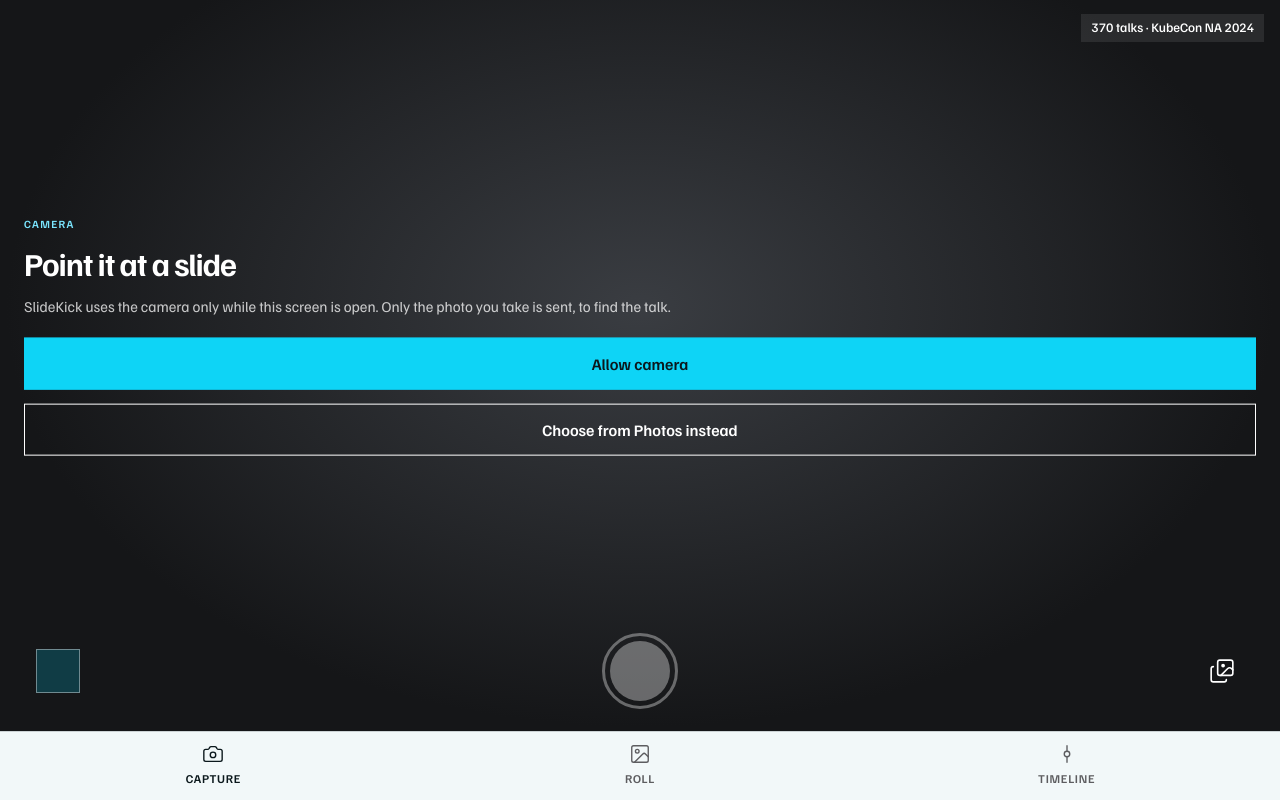
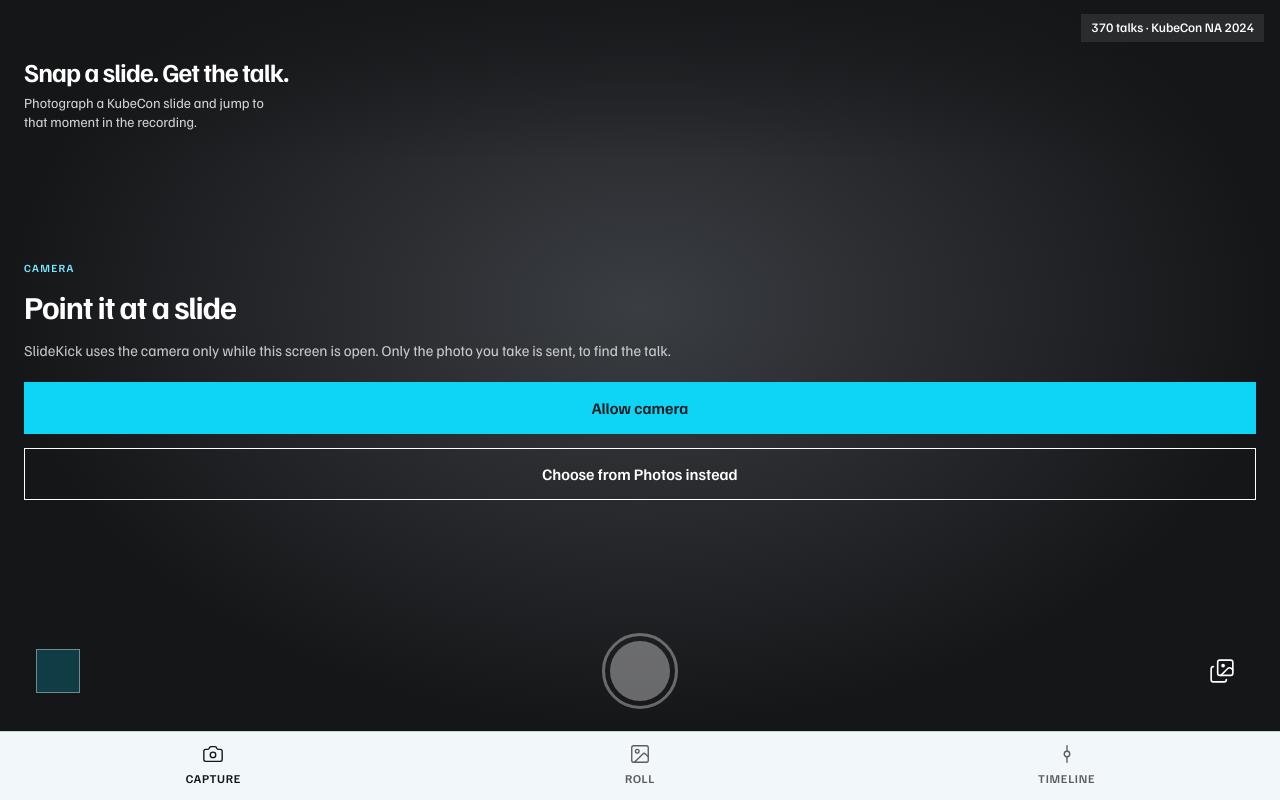
Before and after one commit to Naterd/hackathon-cnh, a FastAPI app: page / in a window 1280 px wide. Run offline with FastAPI, Linux system fonts and the light colour scheme; some libraries are stand-ins or nearby versions.

Commit message:
Capture: say what the app does at the top of the opening screen
A visible headline and one line under the tags: "Snap a slide. Get the talk." The screen was
only a shutter button. The aim box and the camera-off panel now start below it.

Agent-Assisted-By: claude-code (session a92ce52b-94b4-47e7-8ce9-6b6345f93fc4)

```diff
--- a/app/static/style.css
+++ b/app/static/style.css
@@ -129,12 +129,15 @@ main { position: relative; flex: 1; min-height: 0; }
 /* Capture */
 .dark { overflow: hidden; background: radial-gradient(ellipse at 50% 42%, #3a3d42, #151618 70%); color: #fff; }
 #viewfinder { position: absolute; inset: 0; width: 100%; height: 100%; object-fit: cover; }
+.intro { position: absolute; inset: 0 0 auto; padding: calc(env(safe-area-inset-top) + 58px) 24px 28px; background: linear-gradient(rgb(21 22 24 / 75%), transparent); pointer-events: none; }
+.intro h1 { font-size: 26px; line-height: 1.1; outline: 0; }
+.intro p { max-width: 32ch; margin-top: 6px; font-size: 14px; line-height: 1.4; color: rgb(255 255 255 / 80%); }
 .capture-top { position: absolute; top: calc(env(safe-area-inset-top) + 14px); left: 16px; right: 16px; display: flex; justify-content: space-between; gap: 8px; }
 .capture-top .tag:last-child { margin-left: auto; }
-.aim-wrap { position: absolute; inset: 0 0 120px; display: flex; flex-direction: column; align-items: center; justify-content: center; gap: 18px; pointer-events: none; transition: transform 0.25s ease; }
+.aim-wrap { position: absolute; inset: calc(env(safe-area-inset-top) + 140px) 0 120px; /* below the intro */ display: flex; flex-direction: column; align-items: center; justify-content: center; gap: 18px; pointer-events: none; transition: transform 0.25s ease; }
 .aim { width: min(300px, 78vw); aspect-ratio: 16 / 9; border-color: rgb(255 255 255 / 35%); --bracket-color: var(--color-accent-300); --bracket-size: 22px; }
 .aim-hint { font-size: 13px; color: rgb(255 255 255 / 75%); text-shadow: 0 1px 3px rgb(0 0 0 / 60%); }
-.cam-off { position: absolute; left: 24px; right: 24px; top: 46%; transform: translateY(-50%); display: grid; gap: 14px; }
+.cam-off { position: absolute; inset: calc(env(safe-area-inset-top) + 140px) 24px 110px; display: grid; align-content: center; gap: 14px; }
 .cam-off[hidden], .aim-wrap[hidden] { display: none; }
 .cam-off .kicker { color: var(--color-accent-300); }
 .cam-off h2 { font-size: 32px; }
--- a/app/templates/index.html
+++ b/app/templates/index.html
@@ -3,8 +3,11 @@
 {% block content %}
 <main>
   <section id="capture" class="view dark" aria-labelledby="capture-title">
-    <h1 id="capture-title" class="visually-hidden" tabindex="-1">Capture a slide</h1>
     <video id="viewfinder" playsinline muted aria-hidden="true"></video>
+    <div class="intro">
+      <h1 id="capture-title" tabindex="-1">Snap a slide. Get the talk.</h1>
+      <p>Photograph a KubeCon slide and jump to that moment in the recording.</p>
+    </div>
     <div class="capture-top">
       <span class="tag dark" id="live" hidden><span class="dot"></span>Camera on</span>
       <span class="tag dark">370 talks · KubeCon NA 2024</span>
```
